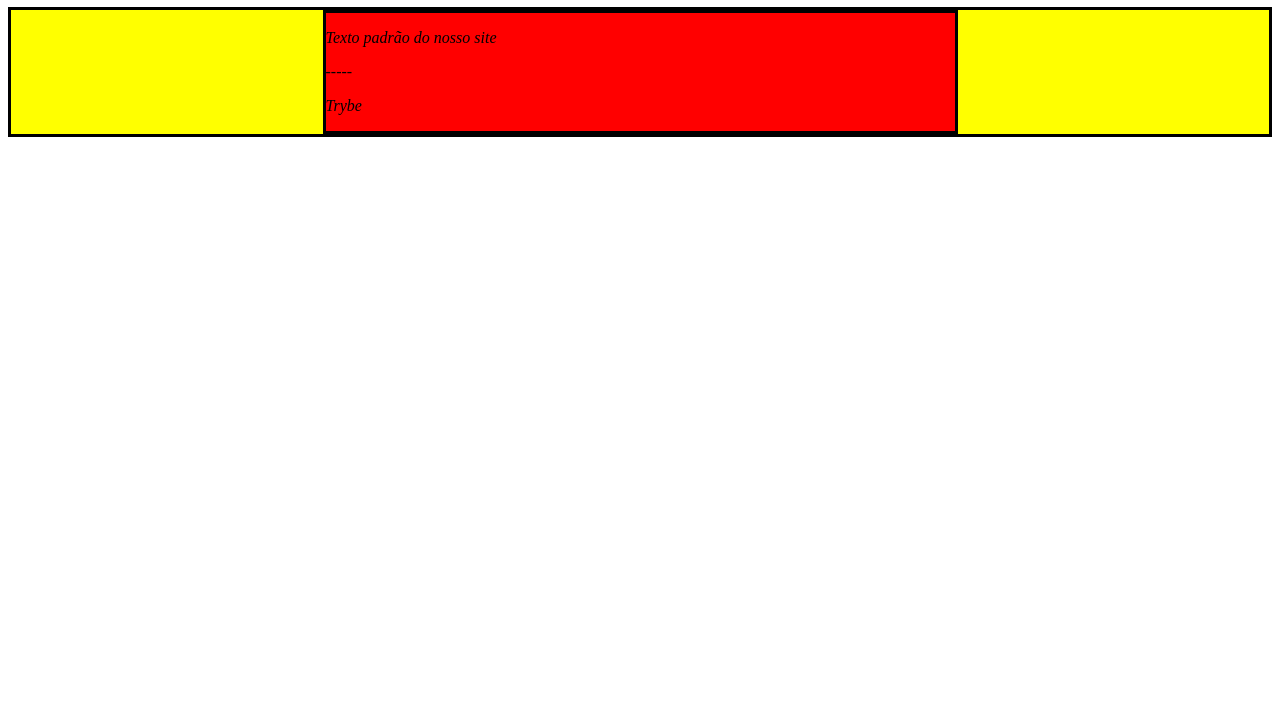
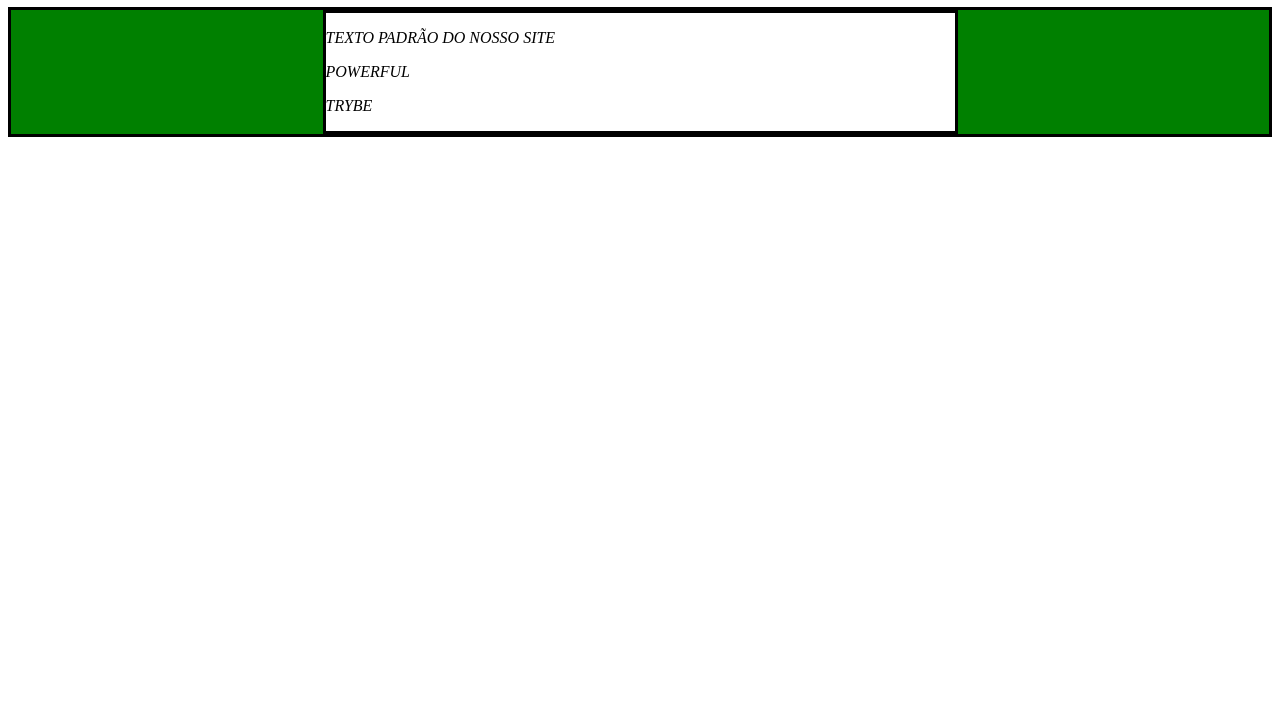
Before and after one commit to AliceAAtalla/Trybe--Exercises, a plain HTML site: page JavaScript/exercises-4.4/exercises.html in a window 1280 px wide. Shown: the part 73-800 px from the top of the page. Drawn offline with Linux system fonts and the light colour scheme.

Commit message:
Add exercises_4.4

```diff
--- a/JavaScript/exercises-4.4/exercises.html
+++ b/JavaScript/exercises-4.4/exercises.html
@@ -30,7 +30,7 @@
 		</style>
 	</head>
 	<body>
-    <h1 class="title">Exercício 4.4 - JavaEscripito </h1>
+		<h1 class="title">Exercício 4.4 - JavaEscripito</h1>
 		<div class="main-content">
 			<div class="center-content">
 				<p>Texto padrão do nosso site</p>
@@ -39,6 +39,36 @@
 			</div>
 		</div>
 		<script>
+			function mudarTextoParagrafo(text) {
+				document.getElementsByTagName('p')[1].innerHTML = text;
+			}
+			function mudarACorBackground(element, color) {
+				document.getElementsByClassName(
+					element
+				)[0].style.backgroundColor = color;
+			}
+			function mudarTextoTitulo(text) {
+				document.getElementsByTagName('h1')[0].innerHTML = text;
+			}
+			function mudarParagrafoMaiusculo(element) {
+				let text = document.getElementsByTagName(element);
+				for (let i = 0; i < text.length; i += 1) {
+					text[i].innerHTML = text[i].innerHTML.toUpperCase();
+				}
+			}
+			function textConsole(element) {
+				let elements = document.getElementsByTagName(element);
+				for (let i = 0; i < elements.length; i += 1) {
+					console.log(elements[i].innerHTML);
+				}
+			}
+
+			mudarTextoParagrafo('Powerful');
+			mudarACorBackground('main-content', 'green');
+			mudarACorBackground('center-content', 'white');
+			mudarTextoTitulo('Exercício 4.4 - JavaScript');
+			mudarParagrafoMaiusculo('p');
+			textConsole('p');
 			/*
 						       Aqui você vai modificar os elementos já existentes utilizando apenas as funções:
 						       - document.getElementById()
```
Lines whose indentation alone changed are shown as unchanged.
